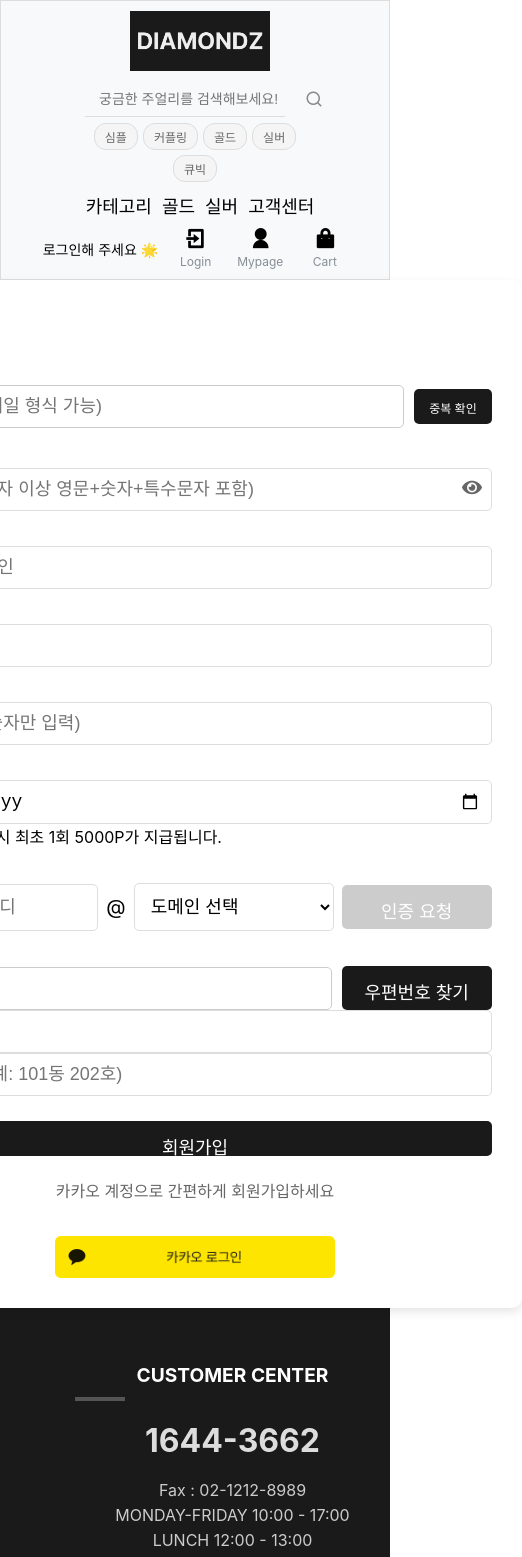
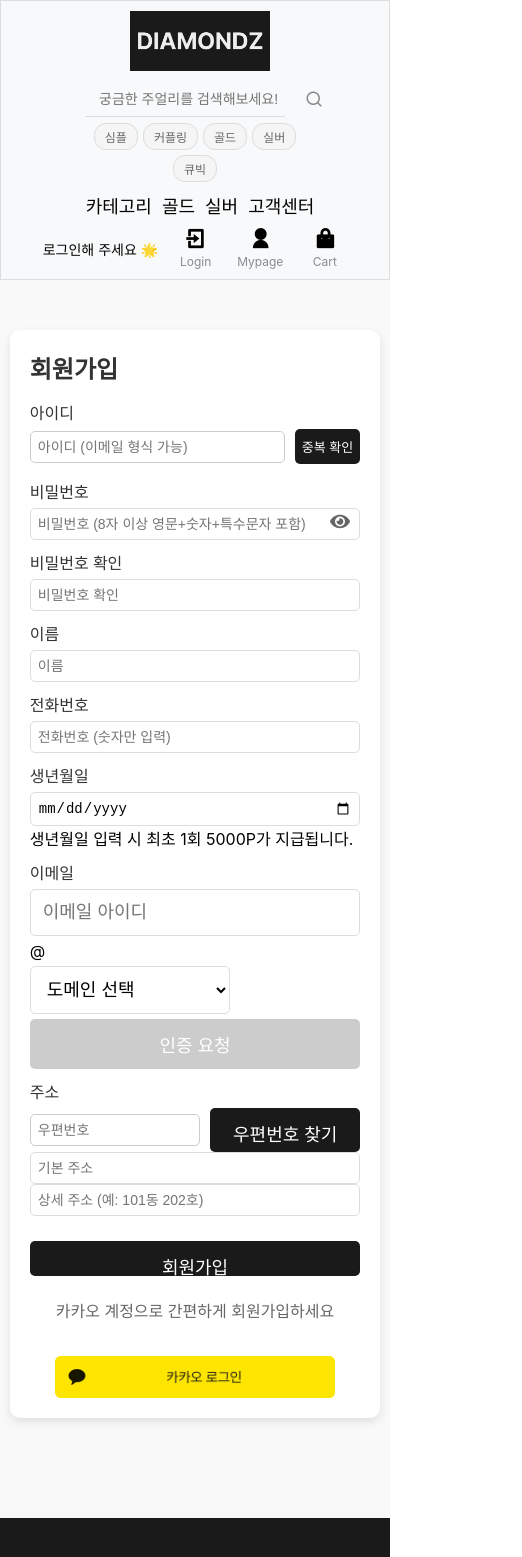
Before and after one commit to Team-Dia/TeamDia-Client, a React (Create React App) app: page /memberRegister in a window 390 px wide. Shown: the top 1557 px of the page, 522 px wide, since content can reach past the window. Built offline with nearby package versions, Linux system fonts and the light colour scheme; a web font is replaced by a local one.

Commit message:
회원가입 반응형 미디어쿼리 추가

```diff
--- a/src/Component/Member/MemberRegister.js
+++ b/src/Component/Member/MemberRegister.js
@@ -243,7 +243,7 @@ const MemberRegister = () => {
     };
 
 
-    // 이메일 값 합쳐서 `memberEmail` 저장
+    // 이메일 값 합쳐서 memberEmail 저장
     useEffect(() => {
         setFormData({ ...formData, memberEmail: `${emailId}@${emailDomain}` });
     }, [emailId, emailDomain]);
@@ -357,7 +357,7 @@ const MemberRegister = () => {
             extraAddress += (extraAddress !== '' ? ', ' : '') + data.buildingName;
         }
         if (extraAddress !== '') {
-            fullAddress += ` (${extraAddress})`;
+            fullAddress += `(${extraAddress})`;
         }
 
         setFormData({
@@ -546,18 +546,7 @@ const handleSubmit = async (e) => {
                         />
                     </div>
                     {errors.memberPhone && <p className="register-error">{errors.memberPhone}</p>}
-                    {/* <div>
-                        <label htmlFor="memberBirthdate" className="member-register-label">생년월일</label>
-                        <input
-                            type="date"
-                            name="birthdate"
-                            value={formData.birthdate}
-                            onChange={handleBirthdateChange}
-                            min="1920-01-01"
-                            max={new Date().toISOString().split("T")[0]} // 🔥 오늘 날짜까지만 선택 가능
-                            className="register-input"
-                        />
-                    </div> */}
+
                     <div>
                         <label htmlFor="memberBirthdate" className="member-register-label">생년월일</label>
                         <input
@@ -574,16 +563,18 @@ const handleSubmit = async (e) => {
                     <div>
                         <label htmlFor="memberEmail" className="member-register-label">이메일</label>
                         <div className="email-container">
+                            {/* ✅ 이메일 인증 요청 버튼 */}
+                            <div className="email-container">
                             <input
                                 type="text"
                                 placeholder="이메일 아이디"
                                 value={emailId}
-                                onChange={handleEmailIdChange} // 이메일 입력 시 인증 상태 초기화
+                                onChange={handleEmailIdChange}
                                 className="register-input email-id"
                             />
                             <span className="email-at">@</span>
                             {!isCustomDomain ? (
-                                <select className="email-select" onChange={handleDomainChange} >
+                                <select className="email-select" onChange={handleDomainChange}>
                                 <option value="">도메인 선택</option>
                                 <option value="gmail.com">gmail.com</option>
                                 <option value="naver.com">naver.com</option>
@@ -596,12 +587,10 @@ const handleSubmit = async (e) => {
                                 type="text"
                                 placeholder="도메인 입력 (예: example.com)"
                                 value={emailDomain}
-                                    onChange={handleCustomDomainChange} // 도메인 직접 입력 시 인증 상태 초기화
+                                onChange={handleCustomDomainChange}
                                 className="register-input email-custom"
                                 />
                             )}
-                            {/* 이메일 인증 버튼 */}
-                            <div className="email-verification">
                             <button
                                 type="button"
                                 onClick={requestEmailVerification}
@@ -611,6 +600,7 @@ const handleSubmit = async (e) => {
                                 {isVerificationSent ? "전송 완료" : "인증 요청"}
                             </button>
                             </div>
+
                         </div>
                     </div>
                     {/* 이메일 인증 코드 입력 */}
@@ -629,6 +619,7 @@ const handleSubmit = async (e) => {
                             disabled={isEmailVerified}
                             className={`verification-btn ${isEmailVerified ? "verified" : ""}`}
                             >
+
                                 {isEmailVerified ? "인증 완료" : "인증 확인"}
                             </button>
                         </div>
@@ -651,7 +642,7 @@ const handleSubmit = async (e) => {
                             <button
                                 type="button"
                                 onClick={openPostcodeModal}
-                                className="search-btn"
+                                className="search-btn check-btn"
                             >
                                 우편번호 찾기
                             </button>
--- a/src/style/MemberRegister.css
+++ b/src/style/MemberRegister.css
@@ -1,3 +1,5 @@
+
+/* ✅ 전체 컨테이너 */
 #register-container {
     display: flex;
     justify-content: center;
@@ -6,16 +8,18 @@
     background-color: #f9f9f9;
   }
 
+  /* ✅ 회원가입 폼 컨테이너 */
   #register-article {
     background: white;
     padding: 30px;
     border-radius: 10px;
     box-shadow: 0 4px 10px rgba(0, 0, 0, 0.1);
-  width: 800px;
+    width: 700px;
     min-height: 550px;
     display: flex;
     flex-direction: column;
     justify-content: center;
+    margin: 50px 0 100px;
   }
 
   #register-title {
@@ -24,13 +28,7 @@
     color: #333;
   }
 
-form {
-  display: flex;
-  flex-direction: column;
-  gap: 10px;
-  margin-top: 15px;
-}
-
+  /* ✅ 입력 필드 공통 스타일 */
   .register-input {
     width: 100%;
     padding: 10px;
@@ -44,13 +42,24 @@ form {
     outline: none;
   }
 
-.register-error {
+  /* ✅ 폼 기본 스타일 */
+  form {
+    display: flex;
+    flex-direction: column;
+    gap: 10px;
+    margin-top: 15px;
+  }
+
+  /* ✅ 에러 메시지 */
+  .register-error,
+  .error-message {
     color: #dc3545;
     font-size: 16px;
     text-align: left;
     margin-left: 5px;
   }
 
+  /* ✅ 회원가입 버튼 */
   #register-button {
     width: 100%;
     padding: 12px;
@@ -67,7 +76,7 @@ form {
     background-color: #333;
   }
 
-/* 아이디 입력 필드 + 중복 확인 버튼 */
+  /* ✅ 아이디 입력 필드 + 중복 확인 버튼 */
   .id-container {
     display: flex;
     flex-direction: column;
@@ -89,7 +98,10 @@ form {
     border-radius: 5px;
   }
 
-.check-btn {
+/* ✅ 공통 버튼 스타일 */
+.check-btn,
+.verification-btn,
+.search-btn {
   padding: 10px 15px;
   background-color: #1a1a1a;
   color: white;
@@ -98,22 +110,33 @@ form {
   cursor: pointer;
   transition: background 0.3s ease-in-out;
   white-space: nowrap;
+  font-size: 16px; /* ✅ 모든 버튼의 글자 크기를 동일하게 설정 */
 }
 
-.check-btn:hover {
+/* ✅ 버튼 호버 효과 */
+.check-btn:hover,
+.verification-btn:hover,
+.search-btn:hover {
   background-color: #333;
 }
 
-/* 오류 메시지 및 중복 확인 메시지 */
+/* ✅ 비활성화 버튼 스타일 */
+.verification-btn:disabled {
+  background-color: #ccc;
+  cursor: not-allowed;
+}
+
+/* ✅ 이메일 인증 완료 버튼 스타일 */
+.verification-btn.verified {
+  background-color: #28a745;
+  cursor: default;
+}
+
+
+  /* ✅ 메시지 컨테이너 */
   .message-container {
     width: 100%;
     margin-top: 5px;
-}
-
-.error-message {
-  color: #dc3545;
-  font-size: 16px;
-  margin-top: 3px;
   }
 
   .register-message.success {
@@ -128,7 +151,7 @@ form {
     margin-top: 3px;
   }
 
-/* 비밀번호 입력 필드 + 아이콘 버튼 */
+  /* ✅ 비밀번호 입력 필드 + 아이콘 버튼 */
   .password-container {
     display: flex;
     align-items: center;
@@ -152,33 +175,132 @@ form {
     color: #333;
   }
 
-/* 이메일 입력 */
+/* ✅ 이메일 입력 컨테이너 */
 .email-container {
     display: flex;
+    flex-wrap: wrap;  /* ✅ 버튼만 아래로 떨어질 수 있도록 설정 */
     align-items: center;
-  gap: 8px;
+    gap: 5px;
+    width: 100%;
 }
 
-.email-id {
-  width: 40%;
+/* ✅ 이메일 입력 필드 + 도메인 선택을 한 줄에 유지 */
+.email-row {
+    display: flex;
+    align-items: center;
+    gap: 5px;
+    flex: 1;
+    width: calc(100% - 160px); /* ✅ 인증 버튼 공간 제외 */
 }
 
-.email-at {
-  font-size: 20px;
+/* ✅ 이메일 입력 필드 */
+.email-id {
+    flex: 1;
+    min-width: 50px;
 }
 
-.email-select,
-.email-custom {
-  width: 35%;
+/* ✅ 도메인 선택 */
+.email-select {
+    flex: 1;
+    min-width: 50px;
+    max-width: 150px;
+    appearance: auto;  /* ✅ 브라우저 기본 드롭다운 스타일 활성화 */
     padding: 8px;
     border: 1px solid #ccc;
     border-radius: 5px;
     background: white;
+    text-align: left;
 }
 
-/* 이메일 인증 버튼 */
+/* ✅ 인증 버튼 */
 .verification-btn {
-  padding: 8px 10px;
+    flex: 0 0 150px;
+    text-align: center;
+    white-space: nowrap;
+}
+
+/* ✅ 반응형 - 작은 화면 (600px 이하) */
+@media screen and (max-width: 600px) {
+    .email-container {
+        gap: 2px;
+    }
+
+    .email-id {
+        flex: 1;
+        min-width: 40px;
+    }
+
+    .email-select {
+        flex: 1.5;
+        min-width: 40px;
+        width: auto;
+        max-width: 80px;
+    }
+
+    .verification-btn {
+        flex: 1;
+        min-width: 50px;
+        font-size: 13px;
+        padding: 6px;
+    }
+}
+
+/* ✅ 초소형 화면 (450px 이하) */
+@media screen and (max-width: 450px) {
+    .email-container {
+        flex-direction: row;
+        justify-content: space-between;
+    }
+
+    .email-id {
+        flex: 1;
+        min-width: 35px;
+    }
+
+    .email-select {
+        flex: 1.5;
+        min-width: 35px;
+        width: auto;
+        max-width: 70px;
+    }
+
+    .verification-btn {
+        flex: 1;
+        min-width: 50px;
+        font-size: 12px;
+        padding: 5px;
+    }
+}
+
+
+
+
+  /* ✅ 버튼 비활성화 스타일 */
+  .verification-btn:disabled {
+    background-color: #ccc;
+    cursor: not-allowed;
+  }
+
+  /* ✅ 이메일 인증 코드 입력 컨테이너 */
+  .email-verification-container {
+    display: flex;
+    align-items: center;
+    gap: 8px;
+    margin-top: 8px;
+  }
+
+  /* ✅ 이메일 인증 코드 입력 필드 */
+  .email-code-input {
+    flex: 1;
+    padding: 10px;
+    border: 1px solid #ccc;
+    border-radius: 5px;
+  }
+
+/* ✅ 이메일 인증 확인 버튼 */
+.email-verification-btn {
+    padding: 10px 12px;
+    max-width: 110px; /* ✅ 버튼 크기 조정 */
     background-color: #1a1a1a;
     color: white;
     border: none;
@@ -187,75 +309,33 @@ form {
     transition: background 0.3s ease-in-out;
 }
 
-.verification-btn:disabled {
-  background-color: #ccc;
-  cursor: not-allowed;
+  .email-verification-btn:hover {
+    background-color: #333;
   }
 
-.verification-btn.verified {
+  .email-verification-btn.verified {
     background-color: #28a745;
     cursor: default;
   }
 
-/* 우편번호 입력 필드 + 버튼 */
-.zip-container {
-  display: flex;
-  align-items: center;
-  gap: 10px;
-}
-
-.zip-input {
-  flex: 1;
-  padding: 10px;
-  border: 1px solid #ccc;
-  border-radius: 5px;
-}
-
-.search-btn {
-  padding: 10px 15px;
-  background-color: #1a1a1a;
-  color: white;
-  border: none;
-  border-radius: 5px;
-  cursor: pointer;
-  transition: background 0.3s ease-in-out;
-}
-
-.search-btn:hover {
-  background-color: #333;
-}
-
-/* 이메일 인증 코드 입력 */
-.email-verification-container {
-  display: flex;
-  align-items: center;
-  gap: 10px;
-  margin-top: 8px;
-}
-
-.email-code-input {
-  flex: 1;
-  padding: 10px;
-  border: 1px solid #ccc;
-  border-radius: 5px;
-}
-
   .register-success-message {
-  font-size: 14px;
+    font-size: 16px;
     color: #28a745;
     font-weight: 500;
     margin-top: 5px;
   }
 
-/* 회원가입 페이지에서만 적용되는 레이블 스타일 */
+
+  /* ✅ 회원가입 레이블 스타일 */
   .member-register-label {
-  font-size: 14px;
+    font-size: 16px;
     font-weight: 500;
     margin-bottom: 5px;
     display: block;
     color: #333;
   }
 
+  /* ✅ 생년월일 배너 */
   .birthdate-banner {
     background-color: #ffeb99;
     padding: 10px;
@@ -278,3 +358,87 @@ form {
   .birthdate-banner button:hover {
     background-color: #333;
   }
+
+  /* ✅ 우편번호 입력 필드 + 버튼 */
+  .zip-container {
+    display: flex;
+    align-items: center;
+    gap: 10px;
+  }
+
+  .zip-input {
+    flex: 1;
+    padding: 10px;
+    border: 1px solid #ccc;
+    border-radius: 5px;
+  }
+
+
+  /* ✅ 반응형 - 태블릿 (1023px 이하) */
+@media screen and (max-width: 1023px) {
+    #register-article {
+        width: 90%;
+        min-height: auto;
+    }
+
+    .register-input {
+        font-size: 16px;
+        padding: 10px;
+    }
+}
+
+/* ✅ 반응형 - 모바일 (768px 이하) */
+@media screen and (max-width: 768px) {
+    #register-article {
+        width: 95%;
+        padding: 20px;
+    }
+
+    .register-input {
+        font-size: 15px;
+        padding: 8px;
+    }
+
+    .check-btn,
+    .verification-btn,
+    .search-btn {
+        font-size: 14px;
+        padding: 8px;
+    }
+}
+
+/* ✅ 반응형 - 작은 화면 (480px 이하) */
+@media screen and (max-width: 480px) {
+    .register-input {
+        font-size: 14px;
+        padding: 7px;
+    }
+
+    .check-btn,
+    .verification-btn,
+    .search-btn {
+        font-size: 13px;
+        padding: 7px;
+    }
+
+    .email-container {
+        flex-direction: column;
+        align-items: flex-start;
+        gap: 5px;
+    }
+
+    .verification-btn {
+        width: 100%;
+        text-align: center;
+    }
+
+    .email-verification-container {
+        flex-direction: column;
+        align-items: flex-start;
+    }
+
+    .email-verification-btn {
+        width: 100%;
+        text-align: center;
+    }
+}
```
Also changed, not shown: src/Component/Member/MemberTerms.js (+33 -54 lines), src/style/MemberTerms.css (+117 -9 lines). Lines whose indentation alone changed are shown as unchanged.
